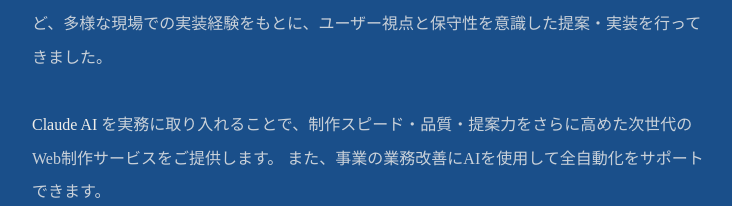
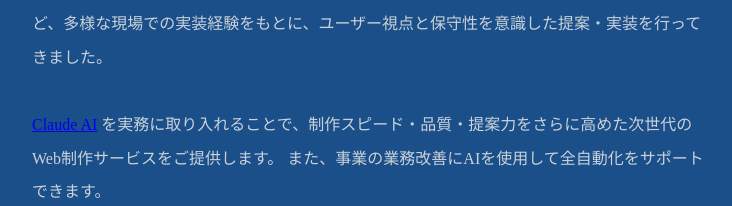
Before and after one commit to fujiyamaseiji/fujiyamawebsite-app, a plain HTML site: page index.html in a window 1280 px wide. Shown: the part 1329-1535 px from the top of the page, without its empty margins (122-854 px from the left). Drawn offline with nearby package versions, Linux system fonts and the light colour scheme; a web font is replaced by a local one.

Commit message:
テキスト修正

```diff
--- a/index.html
+++ b/index.html
@@ -795,7 +795,7 @@
         <p class="section-label">About</p>
         <h2 class="section-title">FUJIYAMA WEBDESIGN SERVICE</h2>
         <p class="intro-text"> Webサイト制作・フロントエンド開発・UI/UX改善を中心に、制作から運用・機能改修まで幅広く対応しております。ECサイト・ファッション系・会員管理画面・キャンペーンページなど、多様な現場での実装経験をもとに、ユーザー視点と保守性を意識した提案・実装を行ってきました。<br><br>
-          <strong>Claude AI</strong> を実務に取り入れることで、制作スピード・品質・提案力をさらに高めた次世代のWeb制作サービスをご提供します。 また、事業の業務改善にAIを使用して全自動化をサポートできます。<br /> 例えばこんなこともできる？などございましたらご連絡ください。
+          <strong><a href="https://aiclaude.jp/" target="_blank">Claude AI</a></strong> を実務に取り入れることで、制作スピード・品質・提案力をさらに高めた次世代のWeb制作サービスをご提供します。 また、事業の業務改善にAIを使用して全自動化をサポートできます。<br /> 例えばこんなこともできる？などございましたらご連絡ください。
         </p>
       </section>
       <hr class="hr-white">
```
